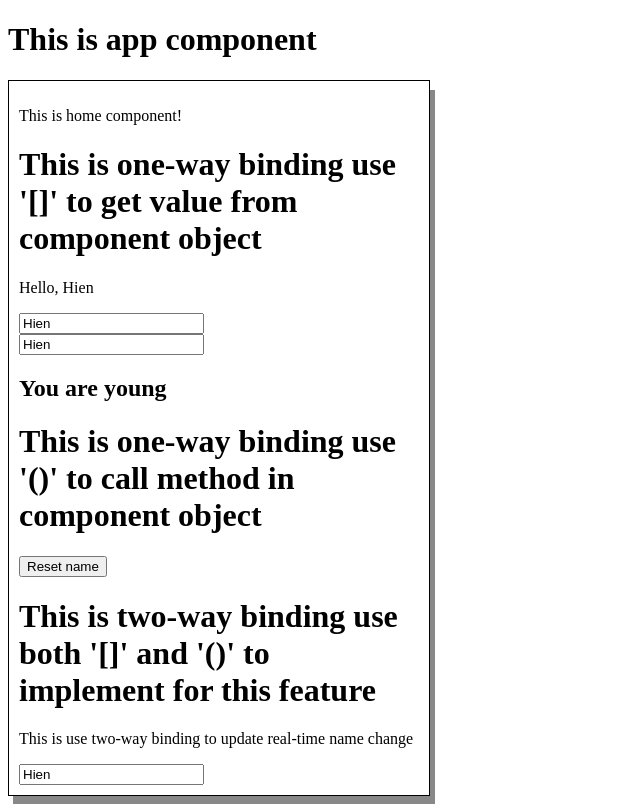
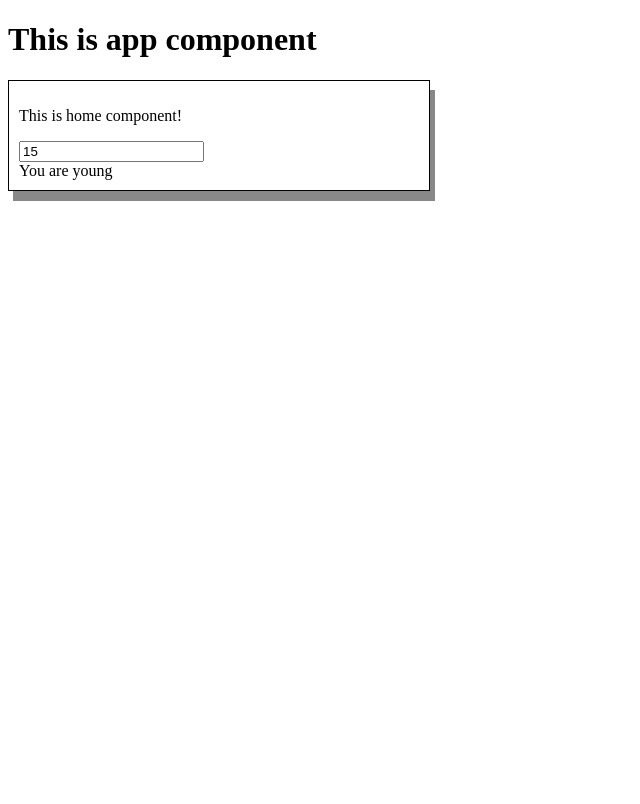
Before and after one commit to trunghiencdr/Angular16, an Angular app: page / in a window 1280 px wide. Shown: the whole page, without its empty margins (0-640 px from the left). Built offline with nearby package versions, Linux system fonts and the light colour scheme.

Commit message:
ngIf and ng-template

```diff
--- a/src/app/home/home.component.html
+++ b/src/app/home/home.component.html
@@ -1,17 +1,8 @@
 <div class="test">
     <p> This is home component!</p>
-    <h1>This is one-way binding use '[]' to get value from component object</h1>
-    <p>Hello, {{name}}</p>
-    <input type="text" value="{{name}}" title="This is {{name}}">
-    <br>
-    <input type="text" [value]="name" [title]="'this is ' + name">
-    <h2 *ngIf = "age > 18"> You are teeneger</h2>
-    <h2 *ngIf = "age <= 18"> You are young</h2>
-    <h1>This is one-way binding use '()' to call method in component object </h1>
-    <button (click) = "resetName()">Reset name</button>
-
-    <h1> This is two-way binding use both '[]' and '()' to implement for this feature</h1>
-
-    <p>This is use two-way binding to update real-time name change</p>
-    <input type="text" [(ngModel)]="name">
+    <input type="number" [(ngModel)]="age">
+    <br />
+    <div *ngIf="age <= 18; then young; else old"></div>
+    <ng-template #young>You are young</ng-template>
+    <ng-template #old>You are old</ng-template>
 </div>
```
